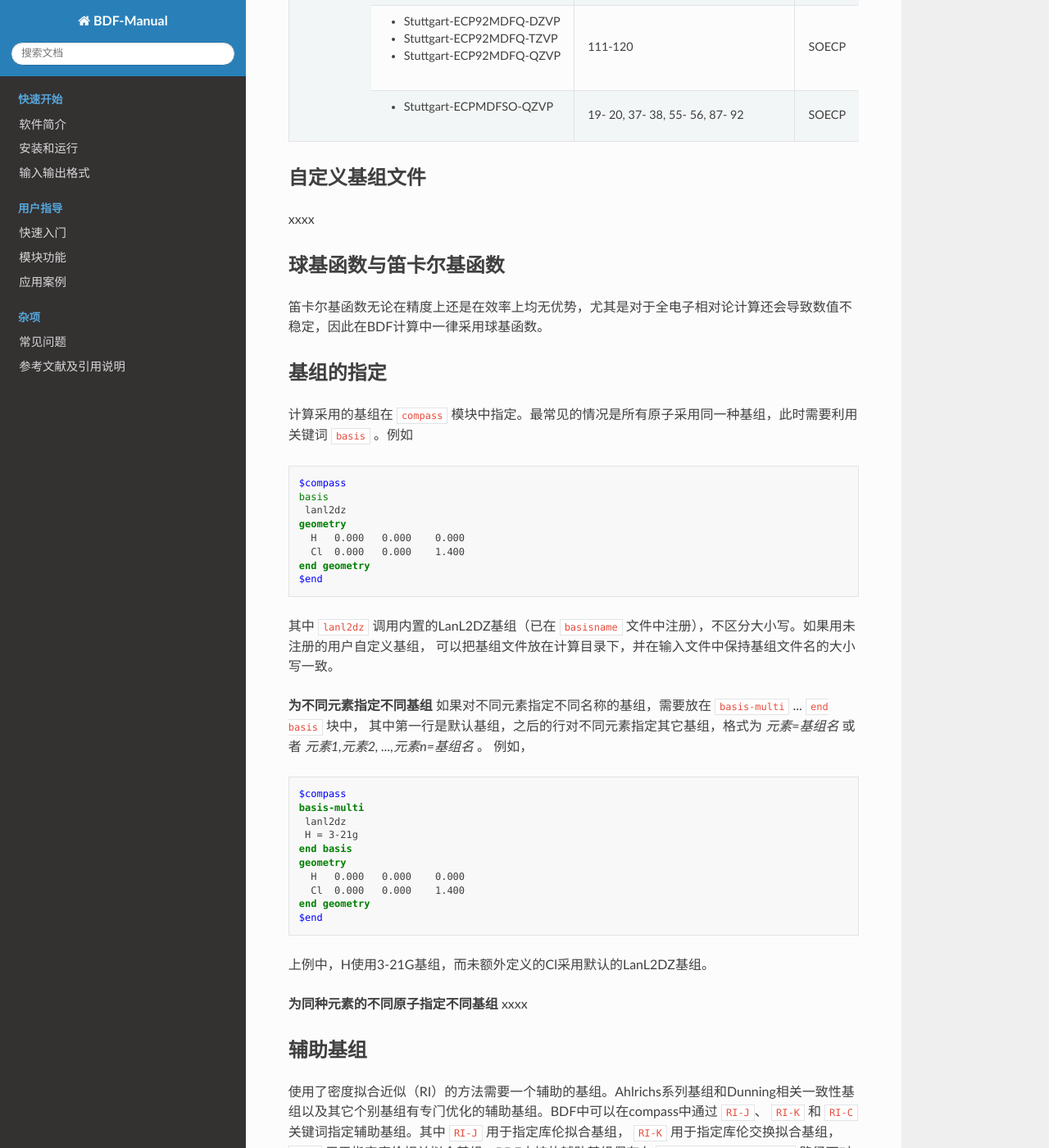
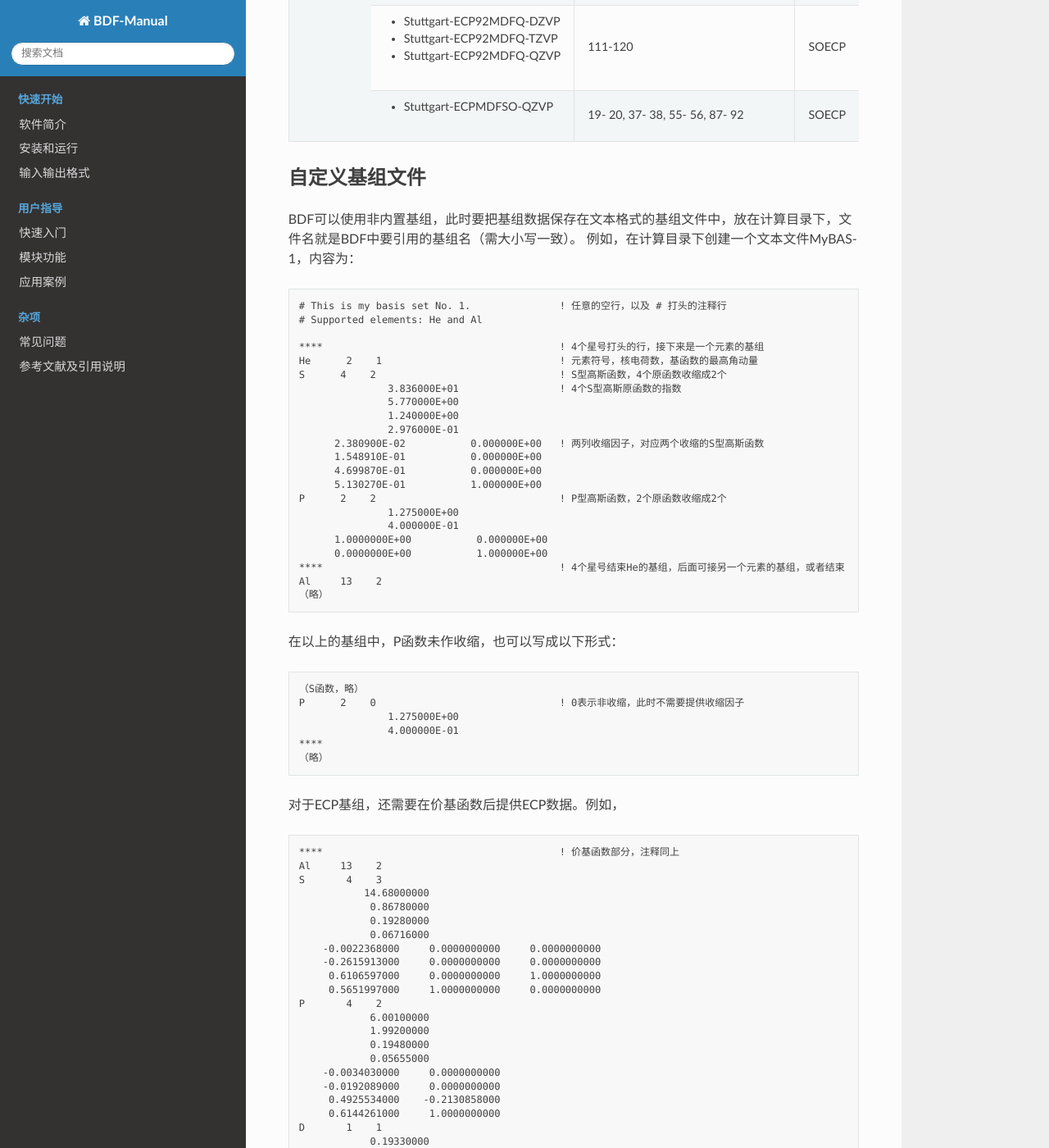
Before and after one commit to BDF-manual-maintenance/BDF-Manual, a Sphinx documentation site: the page built from source/guide/Gaussian-Basis-Sets.rst, in a window 1280 px wide and 1400 px high, scrolled down 11818 px. Shown: the whole window at 82% size. Built offline with Sphinx 7.4.7 and the Read the Docs theme 2.0.0, drawn with Linux system fonts in a browser that asks for light colours; pages that are not in the unit, such as notebooks, are missing from menus; some of the changed text lies outside the part shown.

Commit message:
User-Defined Basis Sets

```diff
--- a/source/guide/Gaussian-Basis-Sets.rst
+++ b/source/guide/Gaussian-Basis-Sets.rst
@@ -465,7 +465,107 @@ BDF用户既可以使用BDF基组库中的标准基组，也可以使用自定
 
 自定义基组文件
 ------------------------------------------------
-xxxx
+BDF可以使用非内置基组，此时要把基组数据保存在文本格式的基组文件中，放在计算目录下，文件名就是BDF中要引用的基组名（需大小写一致）。
+例如，在计算目录下创建一个文本文件MyBAS-1，内容为：
+
+.. code-block::
+
+   # This is my basis set No. 1.               ! 任意的空行，以及 # 打头的注释行
+   # Supported elements: He and Al
+
+   ****                                        ! 4个星号打头的行，接下来是一个元素的基组
+   He      2    1                              ! 元素符号，核电荷数，基函数的最高角动量
+   S      4    2                               ! S型高斯函数，4个原函数收缩成2个
+                  3.836000E+01                 ! 4个S型高斯原函数的指数
+                  5.770000E+00
+                  1.240000E+00
+                  2.976000E-01
+         2.380900E-02           0.000000E+00   ! 两列收缩因子，对应两个收缩的S型高斯函数
+         1.548910E-01           0.000000E+00
+         4.699870E-01           0.000000E+00
+         5.130270E-01           1.000000E+00
+   P      2    2                               ! P型高斯函数，2个原函数收缩成2个
+                  1.275000E+00
+                  4.000000E-01
+         1.0000000E+00           0.000000E+00
+         0.0000000E+00           1.000000E+00
+   ****                                        ! 4个星号结束He的基组，后面可接另一个元素的基组，或者结束
+   Al     13    2
+   （略）
+
+在以上的基组中，P函数未作收缩，也可以写成以下形式：
+
+.. code-block::
+
+   （S函数，略）
+   P      2    0                               ! 0表示非收缩，此时不需要提供收缩因子
+                  1.275000E+00
+                  4.000000E-01
+   ****
+   （略）
+
+对于ECP基组，还需要在价基函数后提供ECP数据。例如，
+
+.. code-block::
+
+   ****                                        ! 价基函数部分，注释同上
+   Al     13    2
+   S       4    3
+              14.68000000
+               0.86780000
+               0.19280000
+               0.06716000
+       -0.0022368000     0.0000000000     0.0000000000
+       -0.2615913000     0.0000000000     0.0000000000
+        0.6106597000     0.0000000000     1.0000000000
+        0.5651997000     1.0000000000     0.0000000000
+   P       4    2
+               6.00100000
+               1.99200000
+               0.19480000
+               0.05655000
+       -0.0034030000     0.0000000000
+       -0.0192089000     0.0000000000
+        0.4925534000    -0.2130858000
+        0.6144261000     1.0000000000
+   D       1    1
+               0.19330000
+        1.0000000000
+   ECP                                ! ECP数据部分
+   Al    10    2    2                 ! 元素符号，芯电子数，ECP最高角动量，SOECP最高角动量（可选）
+   D potential  4                                        ! ECP最高角动量（D函数）的项数
+      2      1.22110000000000     -0.53798100000000      ! R的幂，指数，因子（下同）
+      2      3.36810000000000     -5.45975600000000
+      2      9.75000000000000    -16.65534300000000
+      1     29.26930000000000     -6.47521500000000
+   S potential  5                                        ! S投影的项数
+      2      1.56310000000000    -56.20521300000000
+      2      1.77120000000000    149.68995500000000
+      2      2.06230000000000    -91.45439399999999
+      1      3.35830000000000      3.72894900000000
+      0      2.13000000000000      3.03799400000000
+   P potential  5                                        ! P投影的项数
+      2      1.82310000000000     93.67560600000000
+      2      2.12490000000000   -189.88896800000001
+      2      2.57050000000000    110.24810400000000
+      1      1.75750000000000      4.19959600000000
+      0      6.76930000000000      5.00335600000000
+   P so-potential  5                                     ! P SO投影的项数，标量ECP没有这一部分
+      2      1.82310000000000      1.51243200000000      ! 标量ECP没有这一部分
+      2      2.12490000000000     -2.94701800000000      ! 标量ECP没有这一部分
+      2      2.57050000000000      1.64525200000000      ! 标量ECP没有这一部分
+      1      1.75750000000000     -0.08862800000000      ! 标量ECP没有这一部分
+      0      6.76930000000000      0.00681600000000      ! 标量ECP没有这一部分
+   D so-potential  4                                     ! D SO投影的项数，标量ECP没有这一部分
+      2      1.22110000000000     -0.00138900000000      ! 标量ECP没有这一部分
+      2      3.36810000000000      0.00213300000000      ! 标量ECP没有这一部分
+      2      9.75000000000000      0.00397700000000      ! 标量ECP没有这一部分
+      1     29.26930000000000      0.03253000000000      ! 标量ECP没有这一部分
+   ****
+
+对于标量的ECP，SOECP最高角动量为0（可以省略不写），也不需要提供SO投影部分的数据。
+
+把以上数据保存后，就可以在BDF输入文件中调用 ``MyBAS-1`` 基组。
 
 
 球基函数与笛卡尔基函数
@@ -489,7 +589,7 @@ xxxx
   $end
 
 其中 ``lanl2dz`` 调用内置的LanL2DZ基组（已在 ``basisname`` 文件中注册），不区分大小写。如果用未注册的用户自定义基组，
-可以把基组文件放在计算目录下，并在输入文件中保持基组文件名的大小写一致。
+要保持基组文件名的大小写一致。
 
 **为不同元素指定不同基组** 如果对不同元素指定不同名称的基组，需要放在 ``basis-multi`` ... ``end basis`` 块中，
 其中第一行是默认基组，之后的行对不同元素指定其它基组，格式为 *元素=基组名* 或者 *元素1,元素2, ...,元素n=基组名* 。
@@ -510,8 +610,28 @@ xxxx
 
 上例中，H使用3-21G基组，而未额外定义的Cl采用默认的LanL2DZ基组。
 
-**为同种元素的不同原子指定不同基组**
-xxxx
+**为同种元素的不同原子指定不同基组** BDF也可以为同一元素中的不同原子指定不同名称的基组，这些原子需要在元素符号后加上任意的数字以示区分。例如，
+
+
+.. code-block:: bdf
+
+  $compass
+  basis-multi
+   6-31g
+   H0= cc-pvdz
+   H = 3-21g
+  end basis
+  geometry
+    C       0.000   -0.000    0.000
+    H      -0.000   -1.009   -0.357
+    H      -0.874    0.504   -0.357
+    H       0.874    0.504   -0.357
+    H0      0.000    0.000    1.200
+  end geometry
+  $end
+
+上例中，氢原子H0用cc-pVDZ基组，其余的氢原子用3-21G基组，碳原子用6-31G基组。需要注意的是，对称等价原子必须使用相同基组，程序将对此进行检查；
+如果必须做这样的计算，需要用 ``Group`` 设置较低的点群对称性，或者用 ``Nosymm`` 关闭对称性。
 
 
 辅助基组
```
